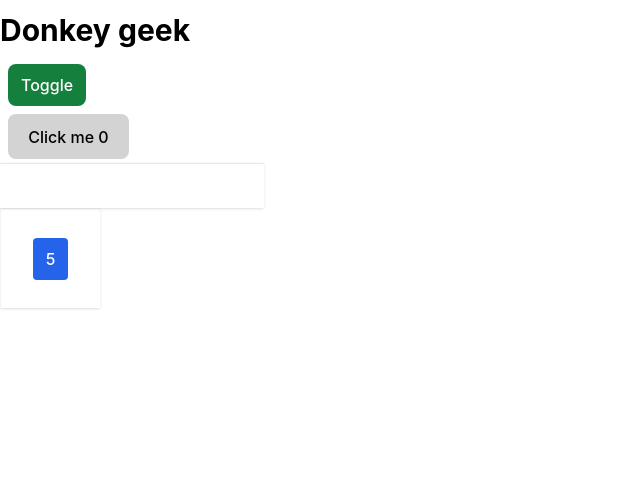
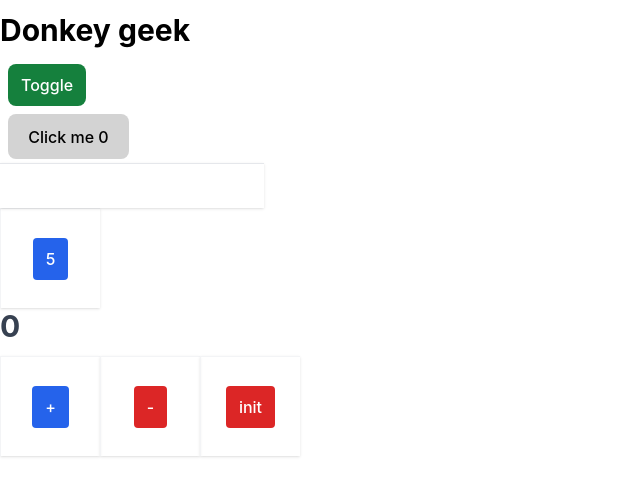
Before and after one commit to NdekoCode/react-funny-projects, a React (Vite) app: page /donk in a window 1280 px wide. Shown: the top 496 px of the page, without its empty margins (0-640 px from the left). Built offline with nearby package versions, Linux system fonts and the light colour scheme.

Commit message:
refactor: useReducer with object values

```diff
--- /dev/null
+++ b/src/components/opt/Count.jsx
@@ -0,0 +1,57 @@
+import React, { useReducer } from "react";
+const initialState = {
+  count: 0,
+  step: 1,
+};
+const reducer = (state, action) => {
+  console.log(state);
+  switch (action.type) {
+    case "incr":
+      return { ...state, count: state.count + state.step };
+    case "decr":
+      if (state.count >= state.step) {
+        return { ...state, count: state.count - state.step };
+      }
+      return state;
+    case "init":
+      return initialState;
+    default:
+      return state;
+  }
+};
+const Count = () => {
+  const [state, dispatch] = useReducer(reducer, initialState);
+  return (
+    <div className="mx-auto max-w-7xl">
+      <h1 className="text-3xl mb-3 font-bold text-gray-700">{state.count}</h1>
+      <div className="flex">
+        <div className="p-3 shadow border-t border-l flex flex-col justify-center items-center border-gray-100 min-h-[100px] h-max min-w-[100px] w-max">
+          <button
+            className="p-2 px-3 rounded bg-blue-600 text-white  active:ring active:ring-offset-2 ring-blue-300 transition"
+            onClick={() => dispatch({ type: "incr" })}
+          >
+            +
+          </button>
+        </div>
+        <div className="p-3 shadow border-t border-l flex flex-col justify-center items-center border-gray-100 min-h-[100px] h-max min-w-[100px] w-max">
+          <button
+            className="p-2 px-3 rounded bg-red-600 text-white  active:ring active:ring-offset-2 ring-red-300 transition"
+            onClick={() => dispatch({ type: "decr" })}
+          >
+            -
+          </button>
+        </div>
+        <div className="p-3 shadow border-t border-l flex flex-col justify-center items-center border-gray-100 min-h-[100px] h-max min-w-[100px] w-max">
+          <button
+            className="p-2 px-3 rounded bg-red-600 text-white  active:ring active:ring-offset-2 ring-red-300 transition"
+            onClick={() => dispatch({ type: "init" })}
+          >
+            init
+          </button>
+        </div>
+      </div>
+    </div>
+  );
+};
+
+export default Count;
--- a/src/pages/Donk.jsx
+++ b/src/pages/Donk.jsx
@@ -1,5 +1,6 @@
 import React from "react";
 import { ProfileData } from "../components/context/ProfileData";
+import Count from "../components/opt/Count";
 import DisplayKey from "../components/opt/DisplayKey";
 import UseEff from "../components/opt/UseEff";
 import { useIsVisible } from "../hooks/useUtils";
@@ -19,6 +20,7 @@ const Donk = () => {
       </button>
       <UseEff />
       {visible && <DisplayKey />}
+      <Count />
     </div>
   );
 };
```
